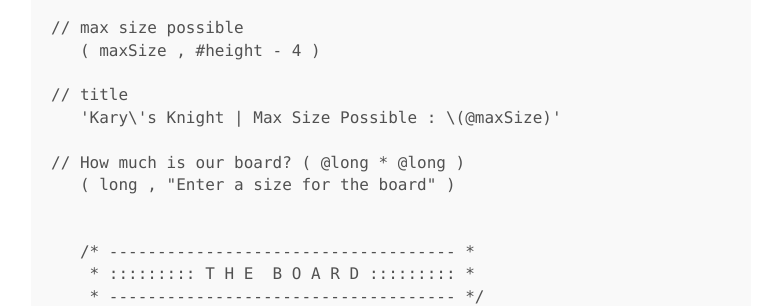
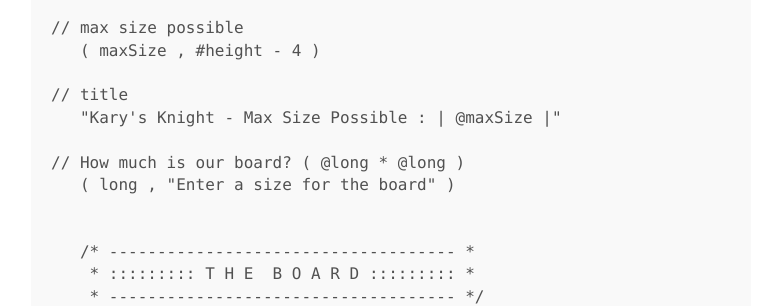
Before and after one commit to pouriaeslamirad/pmkary.github.io, a Jekyll site: the page built from projects/knight/index.md, in a window 1280 px wide and 1400 px high, scrolled down 4197 px. Shown: the part 466-772 px from the top of the window, without its empty margins (249-1011 px from the left). Built offline with Jekyll 4.4.1, drawn with Linux system fonts in a browser that asks for light colours; nearby versions of some CDN libraries; Markdown is read by kramdown in place of the engine named in the settings; some of the changed text lies outside the part shown.

Commit message:
knight update

```diff
--- a/projects/knight/index.md
+++ b/projects/knight/index.md
@@ -58,7 +58,7 @@
    ( maxSize , #height - 4 )
 
 // title
-   'Kary\'s Knight | Max Size Possible : \(@maxSize)'
+   "Kary's Knight - Max Size Possible : | @maxSize |"
 
 // How much is our board? ( @long * @long )
    ( long , "Enter a size for the board" )
@@ -106,7 +106,7 @@
 
    ( remaining , @long % 3 )
 
-   'Kary\'s Knight | Max Size Possible : \(@maxSize) | W\(@remaining)'
+   "Kary's Knight - Max Size Possible : | @maxSize) | W| @remaining |'
 
 
    { @remaining = 0,
```
